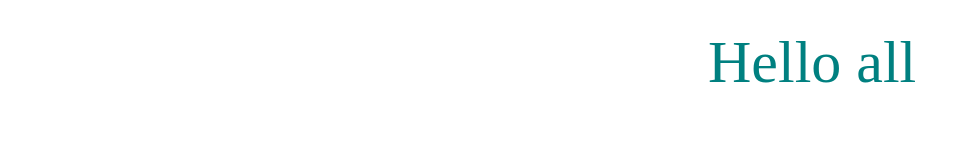
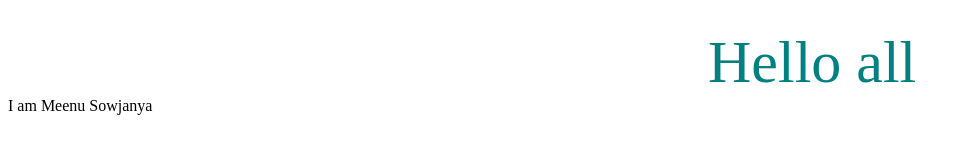
Before and after one commit to MeenuSowjanya/demo-html, a plain HTML site: page home.html in a window 1280 px wide. Shown: the whole page, without its empty margins (0-969 px from the left). Drawn offline with Linux system fonts and the light colour scheme.

Commit message:
updated  new line

```diff
--- a/home.html
+++ b/home.html
@@ -9,9 +9,11 @@
       padding-top:20px;
       padding-left:700px;
     }
+
   </style>
 </head>
 <body>
    <div class="p1">  Hello all</div>
+   <div class="p2">I am Meenu Sowjanya</div>
 </body>
 </html>
```
